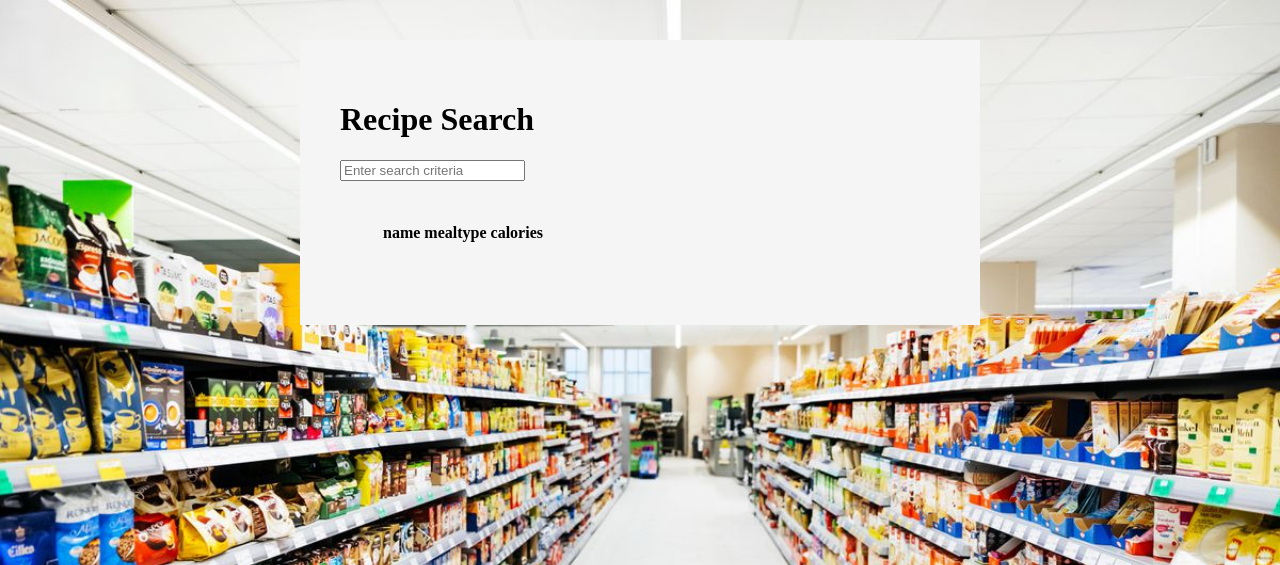
After one commit to JoseBravoMata/Grocery-Hunters, a Flask app: template App/templates/search.html in a window 1280 px wide. The commit adds this page. Shown: the top 565 px of the page. Run offline with Flask 2, Linux system fonts and the light colour scheme; the template is opened without the code that fills it, so the values that code supplies are empty.

Commit message:
Added search page and implemented api

```diff
--- a/App/templates/main.html
+++ b/App/templates/main.html
@@ -29,8 +29,8 @@
     <h1 class="teal lighten-3">Main</h1>
     <ul class="collection">
       <li><a href="products.html" class="collection-item waves-effect waves-light">Products</a></li>
-      <li><a href="grocerylist.html" class="collection-item waves-effect waves-light">Grocery List</a></li>
-      <li><a href="recipesearch.html" class="collection-item waves-effect waves-light">Recipe Search</a></li>
+      <li><a href="list.html" class="collection-item waves-effect waves-light">Grocery List</a></li>
+      <li><a href="search.html" class="collection-item waves-effect waves-light">Recipe Search</a></li>
     </ul>
   </div>
 {% endblock %}
--- /dev/null
+++ b/App/templates/search.html
@@ -0,0 +1,84 @@
+{% extends "layout.html" %}
+{% block title %}Recipe Search{% endblock %}
+{% block page %}Recipe Search{% endblock %}
+{% block head %}
+{{ super() }}
+<style type="text/css">
+
+    .moveme {
+  display: table;
+  margin-right: auto;
+  margin-left: auto;
+  background-color:#F5F5F5;
+  padding: 40px;
+  max-width:600px;
+  max-height:600px;
+  margin:40px auto;
+  width: 100%;
+  length: 100%;
+  }
+
+
+
+</style>
+{% endblock %}
+
+
+{% block content %}
+<div class="moveme">
+    <h1 class="teal lighten-3">Recipe Search</h1>
+    <input name="input" id="search" placeholder="Enter search criteria"/>
+    <main class="row" style="padding: 40px">
+         <table>
+           <thead>
+                <tr>
+                   <th>name</th>
+                   <th>mealtype</th>
+                   <th>calories</th>
+                </tr>
+                </thead>
+                  <tbody id="result">
+
+                  </tbody>
+           </table>
+     </main>
+  </div>
+
+  <script>
+      //548342bb (key)
+      function drawTable(records){
+        let result = document.querySelector('#result');
+        //add html code inside of result
+        let html = '';// create html string
+        for(let record of records){
+          //build html string
+          html += `<tr>
+            <td>${record.name}</td>
+            <td>${record.mealtype}</td>
+            <td>${record.calories}</td>
+          </tr>`;
+        }
+        result.innerHTML = html;//add html string to DOM
+      }
+
+    //function MUST be declared async
+      async function getData(url){
+        try{
+          let response = await fetch(url);//1. Send http request and get response
+          let result = await response.json();//2. Get data from response
+          drawTable(result);// 3. Do something with the data
+        }catch(e){
+          console.log(e);//catch and log any errors
+        }
+      }
+      function searchForRecipe(e){
+        let name;
+        if (e.key === 'Enter'){
+          name=document.querySelector("#search").value;
+          getData("https://api.edamam.com/search?q=${name}&app_id=4627e75c&app_key=150810b824001e4b27fd844e7cec9aac");
+        }
+      }
+      document.querySelector("#search").addEventListener('keypress', searchForRecipe);
+  </script>
+
+{% endblock %}
```
